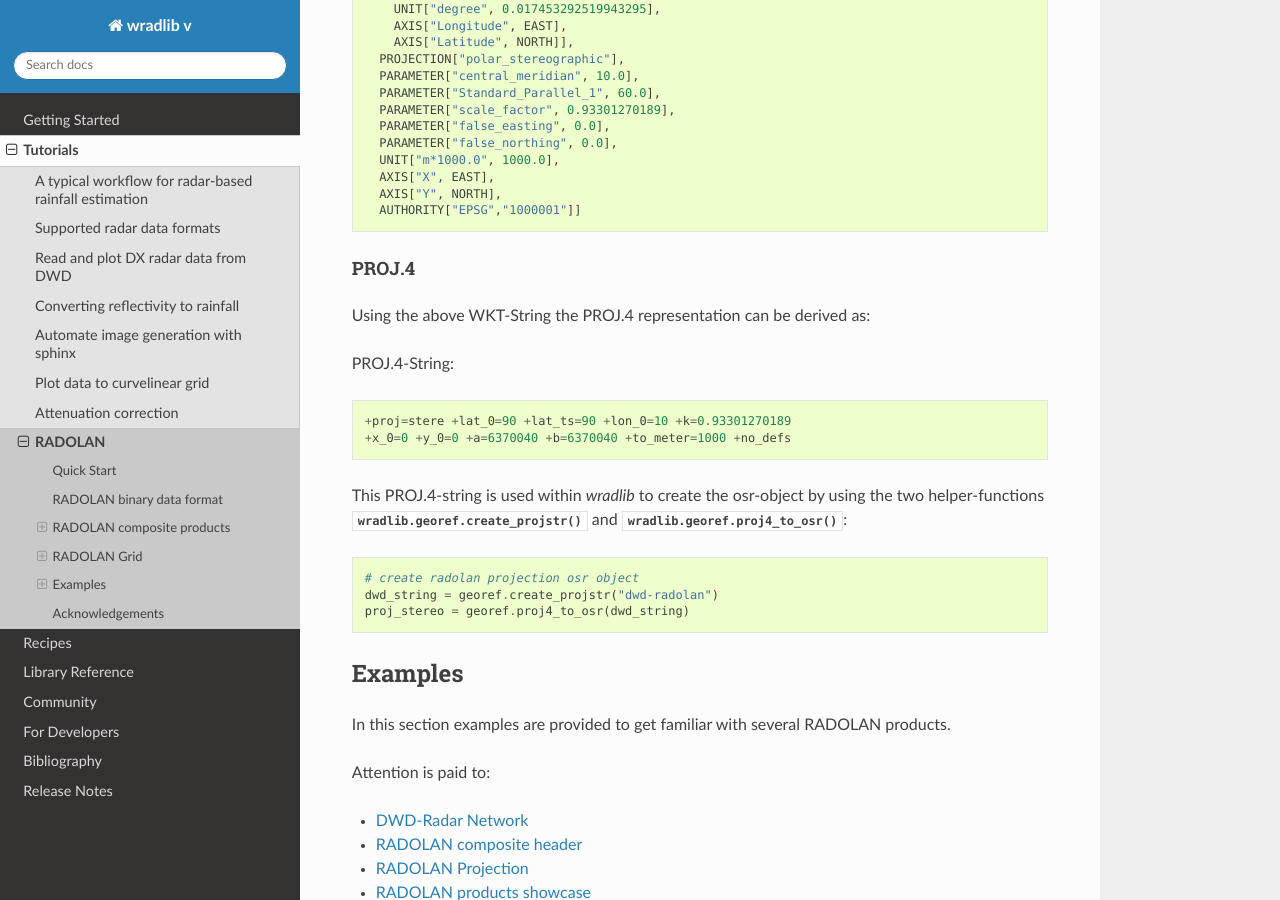
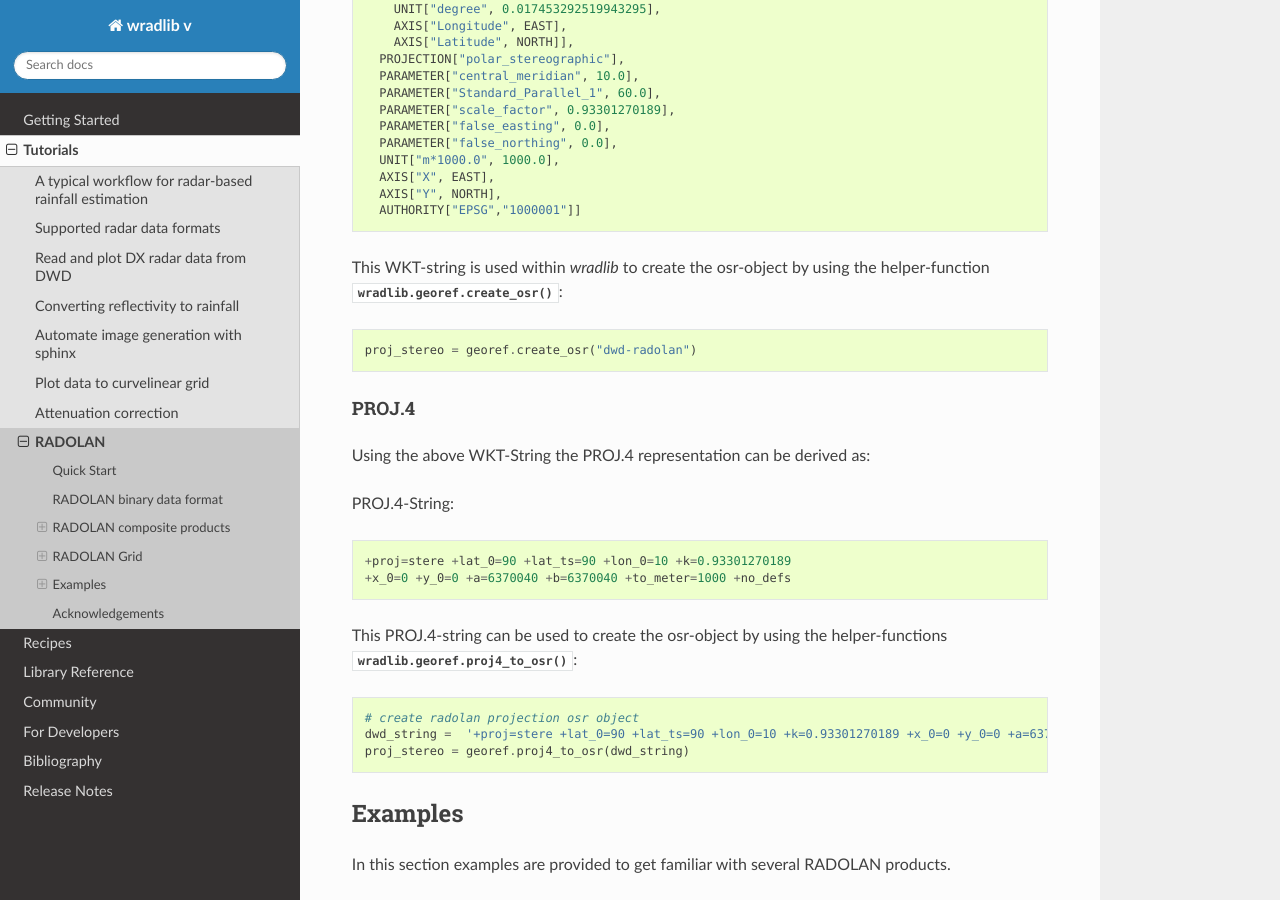
Before and after one commit to wradlib/wradlib-docs, a Sphinx documentation site: the page built from source/tutorial_radolan_format.rst, in a window 1280 px wide and 900 px high, scrolled down 6322 px. Built offline with Sphinx 7.4.7 and the Read the Docs theme 2.0.0, drawn with Linux system fonts in a browser that asks for light colours; some of the changed text lies outside the part shown.

Commit message:
DOC: update RADOLAN tutorial to reflect changes in creation of osr objects
--HG--
branch : feature/georef

```diff
--- a/source/tutorial_radolan_format.rst
+++ b/source/tutorial_radolan_format.rst
@@ -274,6 +274,10 @@ Finally we yield the Radolan Projection as WKT-string::
       AXIS["Y", NORTH],
       AUTHORITY["EPSG","1000001"]]
 
+This WKT-string is used within *wradlib* to create the osr-object by using the helper-function :func:`wradlib.georef.create_osr`::
+
+    proj_stereo = georef.create_osr("dwd-radolan")
+
 
 PROJ.4
 ^^^^^^
@@ -285,10 +289,10 @@ PROJ.4-String::
     +proj=stere +lat_0=90 +lat_ts=90 +lon_0=10 +k=0.93301270189
     +x_0=0 +y_0=0 +a=6370040 +b=6370040 +to_meter=1000 +no_defs
 
-This PROJ.4-string is used within *wradlib* to create the osr-object by using the two helper-functions :func:`wradlib.georef.create_projstr` and :func:`wradlib.georef.proj4_to_osr`::
+This PROJ.4-string can be used to create the osr-object by using the helper-functions :func:`wradlib.georef.proj4_to_osr`::
 
     # create radolan projection osr object
-    dwd_string = georef.create_projstr("dwd-radolan")
+    dwd_string =  '+proj=stere +lat_0=90 +lat_ts=90 +lon_0=10 +k=0.93301270189 +x_0=0 +y_0=0 +a=6370040 +b=6370040 +to_meter=1000 +no_defs'
     proj_stereo = georef.proj4_to_osr(dwd_string)
 
 
@@ -709,12 +713,10 @@ In `this example script <https://bitbucket.org/wradlib/wradlib/src/default/examp
     from osgeo import osr
 
     # create radolan grid coordinates
-    # add 1 to each dimension to get upper left corner coordinates
-    radolan_grid_xy = wrl.georef.get_radolan_grid(901,901)
+    radolan_grid_xy = wrl.georef.get_radolan_grid(900,900)
 
     # create radolan projection osr object
-    dwd_string = wrl.georef.create_projstr("dwd-radolan")
-    proj_stereo = wrl.georef.proj4_to_osr(dwd_string)
+    proj_stereo = wrl.georef.create_osr("dwd-radolan")
 
     # create wgs84 projection osr object
     proj_wgs = osr.SpatialReference()
```
